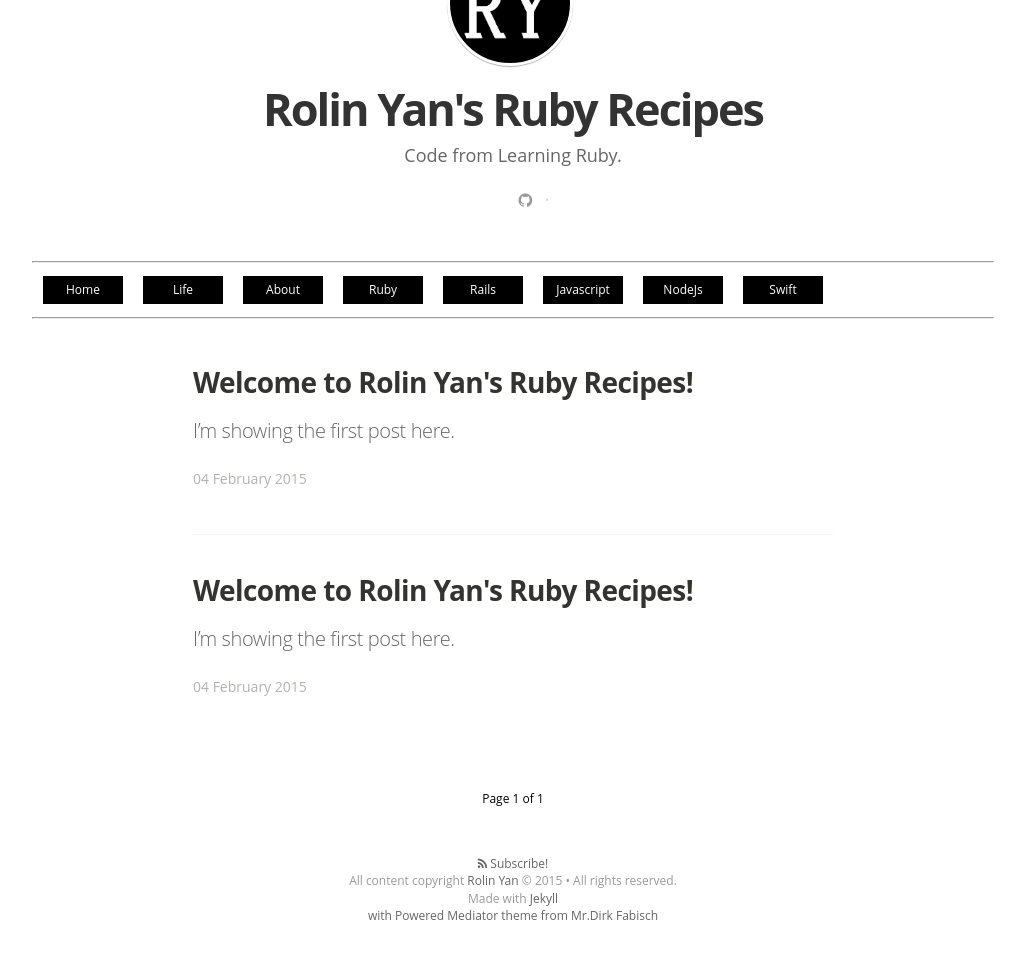
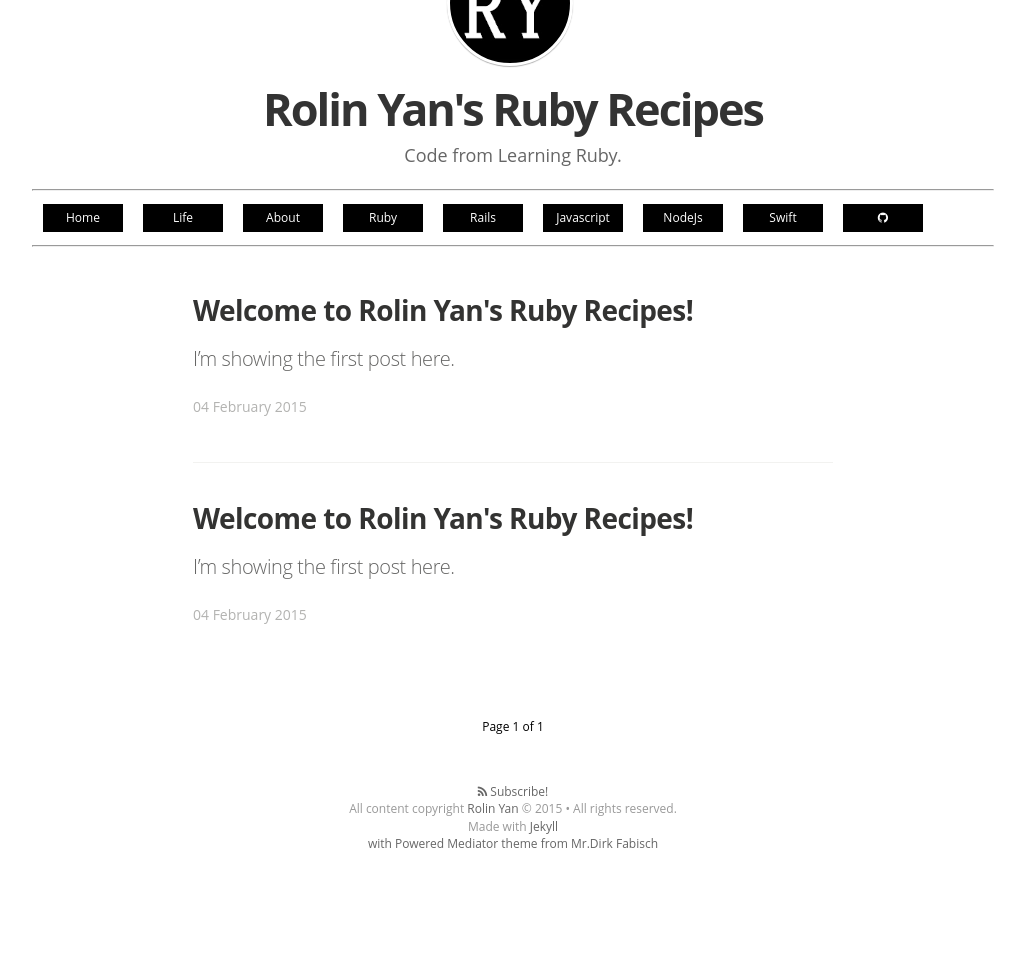
Before and after one commit to rolinyan/ruby_recipes, a Jekyll site: the page built from index.html, in a window 1280 px wide. Shown: the part 225-1198 px from the top of the page, without its empty margins (127-1152 px from the left). Built offline with Jekyll 4.4.1, drawn with Linux system fonts in a browser that asks for light colours; nearby versions of some CDN libraries; some web fonts are replaced; Markdown is read by kramdown in place of the engine named in the settings; the list of posts is cut into pages by our own code; after the commit the page ends 1126 px from its top, so only the background shows below that.

Commit message:
reback github

```diff
--- a/index.html
+++ b/index.html
@@ -14,7 +14,8 @@
     {% endif %}
     <h1 class="blog-title">{{ site.title }}</h1>
     <h2 class="blog-description">{{ site.description }}</h2>
-    <div class="custom-links">
+<!--     <div class="custom-links">
+      <hr/>
       {% for social in site.social %}
         {% if social.url %}
             <a class="icon-{{ social.icon }}" href="{{ social.url }}">
@@ -37,6 +45,15 @@
      <li><a href="http://rolinyan.github.io/js_recipes">Javascript</a></li>
      <li><a href="http://rolinyan.github.io/css_recipes">NodeJs</a></li>
      <li><a href="http://rolinyan.github.io/swift_recipes">Swift</a></li>
+     <li>
+         {% for social in site.social %}
+            {% if social.url %}
+              <a class="icon-{{ social.icon }}" href="{{ social.url }}">
+              <i class="fa fa-{{ social.icon }}"></i>
+              </a>
+           {% endif %}
+        {% endfor %}
+    </li>
    </ul>
    <hr/>
 </div>
```
Also changed, not shown: other parts of index.html (+9 -2 lines).
